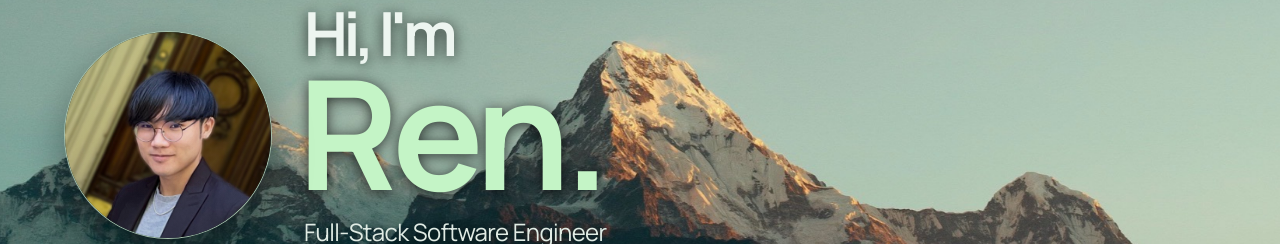
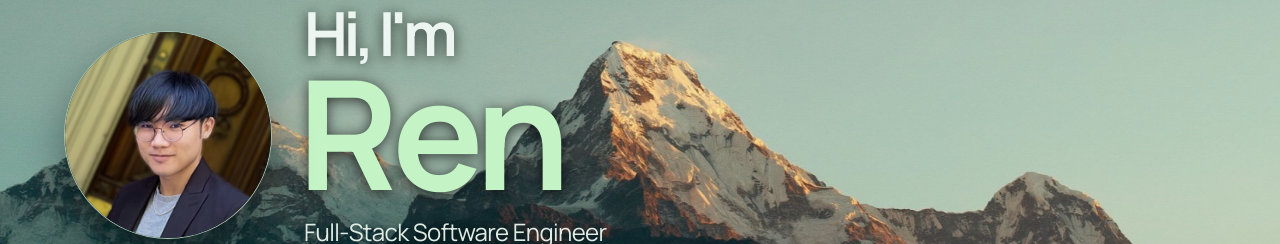
Before and after one commit to RenDelaCruz/rendelacruz.github.io, a React (Vite) app: page / in a window 1280 px wide. Shown: the part 313-557 px from the top of the page. Built offline with nearby package versions, Linux system fonts and the light colour scheme.

Commit message:
theme color

```diff
--- a/src/data/portfolio.tsx
+++ b/src/data/portfolio.tsx
@@ -33,7 +33,7 @@ export const site = {
   hero: {
     headingId: 'hero-title',
     greeting: "Hi, I'm",
-    name: 'Ren.',
+    name: 'Ren',
     location: 'Toronto, Canada',
     title: 'Full-Stack Software Engineer',
     mountainAlt: 'Mountain landscape',
```
